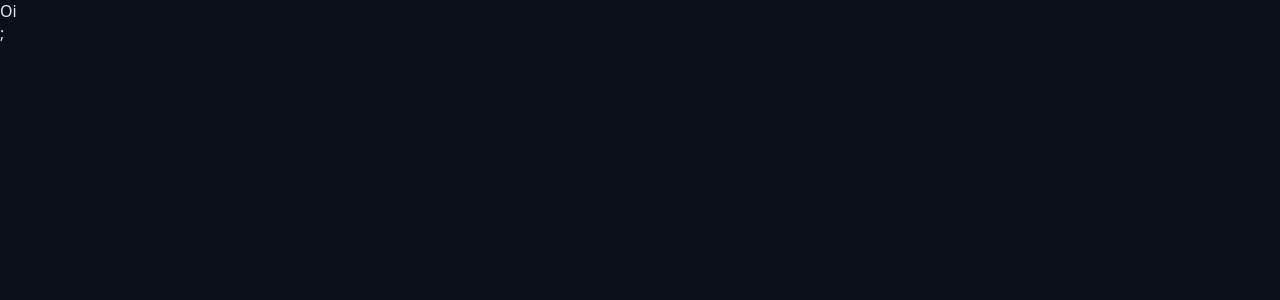
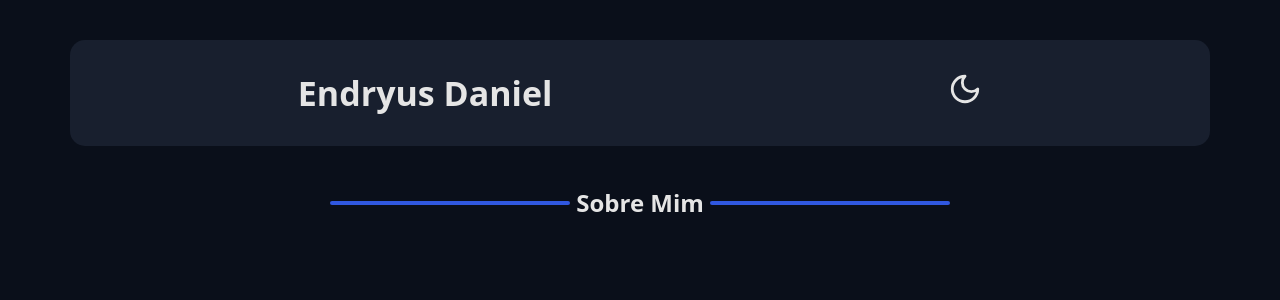
Before and after one commit to Dryzera/portfolio, a React (Vite) app: page / in a window 1280 px wide. Shown: the top 300 px of the page. Built offline with nearby package versions, Linux system fonts and the light colour scheme.

Commit message:
creating the: header, default container, light and dark theme and connect aos libary

```diff
--- a/index.html
+++ b/index.html
@@ -1,5 +1,5 @@
 <!DOCTYPE html>
-<html lang="pt-BR">
+<html lang="pt-BR" data-theme="dark">
   <head>
     <meta charset="UTF-8" />
     <link rel="icon" type="image/svg+xml" href="/images/favicons/favicon.svg" />
--- a/package.json
+++ b/package.json
@@ -10,11 +10,14 @@
         "preview": "vite preview"
     },
     "dependencies": {
+        "aos": "^3.0.0-beta.6",
+        "lucide-react": "^0.508.0",
         "react": "^19.1.0",
         "react-dom": "^19.1.0"
     },
     "devDependencies": {
         "@eslint/js": "^9.25.0",
+        "@types/aos": "^3.0.7",
         "@types/react": "^19.1.2",
         "@types/react-dom": "^19.1.2",
         "@vitejs/plugin-react-swc": "^3.9.0",
--- a/src/App.tsx
+++ b/src/App.tsx
@@ -1,11 +1,17 @@
-import { Container } from './components/Container';
+import { AboutMe } from './components/AboutMe';
+import { Header } from './components/Header';
+import AOS from 'aos';
 
+import 'aos/dist/aos.css';
 import './styles/globalApp.css';
+
+AOS.init();
 
 function App() {
   return (
     <>
-      <Container />;
+      <Header />
+      <AboutMe />
     </>
   );
 }
--- /dev/null
+++ b/src/components/AboutMe/index.tsx
@@ -0,0 +1,14 @@
+import { Container } from '../Container';
+import styles from './styles.module.css';
+
+export function AboutMe() {
+  return (
+    <Container animate={'fade-right'}>
+      <div className={styles.titleSect}>
+        <div className='linha'></div>
+        <h2>Sobre Mim</h2>
+        <div className='linha'></div>
+      </div>
+    </Container>
+  );
+}
--- /dev/null
+++ b/src/components/AboutMe/styles.module.css
@@ -0,0 +1,12 @@
+.container {
+  margin: 0 2rem;
+}
+
+.titleSect {
+  display: flex;
+  align-items: center;
+  gap: 0.6rem;
+  width: 50%;
+  margin: 0 auto;
+  justify-content: center;
+}
--- a/src/components/Container/index.tsx
+++ b/src/components/Container/index.tsx
@@ -1,7 +1,16 @@
-export function Container() {
-    return (
-        <div className='container'>
-            <div className='content'>Oi</div>
-        </div>
-    );
+import styles from './styles.module.css';
+
+type ContainerProps = {
+  children: React.ReactNode;
+  animate?: 'fade-right' | 'fade-left' | 'zoom-out-right' | null;
+};
+
+export function Container({ children, animate = null }: ContainerProps) {
+  return (
+    <div className={styles.container}>
+      <div className='content' data-aos={animate}>
+        {children}
+      </div>
+    </div>
+  );
 }
--- a/src/components/Container/styles.module.css
+++ b/src/components/Container/styles.module.css
@@ -0,0 +1,3 @@
+.container {
+  margin: 0 2rem;
+}
--- /dev/null
+++ b/src/components/Header/index.tsx
@@ -0,0 +1,33 @@
+import { useEffect, useState } from 'react';
+import styles from './styles.module.css';
+import { MoonIcon, SunIcon } from 'lucide-react';
+
+export function Header() {
+  const [theme, setTheme] = useState(() => {
+    return localStorage.getItem('theme') || 'dark';
+  });
+
+  function handleChangeTheme() {
+    setTheme(prev => {
+      return prev === 'dark' ? 'light' : 'dark';
+    });
+  }
+
+  useEffect(() => {
+    document.documentElement.setAttribute('data-theme', theme);
+    localStorage.setItem('theme', theme);
+  }, [theme]);
+
+  return (
+    <header className={styles.header}>
+      <div className={`${styles.item} ${styles.name}`}>Endryus Daniel</div>
+      <div className={styles.item}>
+        {theme === 'light' ? (
+          <SunIcon onClick={handleChangeTheme} />
+        ) : (
+          <MoonIcon onClick={handleChangeTheme} />
+        )}
+      </div>
+    </header>
+  );
+}
--- /dev/null
+++ b/src/components/Header/styles.module.css
@@ -0,0 +1,21 @@
+.header {
+  background-color: var(--gray-800);
+  display: flex;
+  justify-content: space-around;
+  margin: 4rem 7rem;
+  padding: 3rem;
+  border-radius: 1.5rem;
+}
+
+.item {
+  font-size: 3.4rem;
+}
+
+.item svg {
+  width: 3.4rem;
+  height: 3.4rem;
+}
+
+.name {
+  font-weight: bold;
+}
--- a/src/styles/globalApp.css
+++ b/src/styles/globalApp.css
@@ -15,3 +15,10 @@ body {
   color: var(--text-default);
   font-size: 1.6rem;
 }
+
+.linha {
+  flex: 1;
+  height: 4px;
+  background-color: var(--primary-light);
+  border-radius: 2px;
+}
--- a/src/styles/theme.css
+++ b/src/styles/theme.css
@@ -31,3 +31,37 @@
 
   --text-default: #e5e5e5;
 }
+
+:root[data-theme='light'] {
+  --gray-900: #e6e9f0;
+  --gray-800: #cdd3e1;
+  --gray-700: #aab3cc;
+  --gray-600: #555f7d;
+  --gray-500: #454f6a;
+  --gray-400: #363d56;
+  --gray-300: #272f43;
+  --gray-200: #181f2e;
+  --gray-100: #0a0f1a;
+
+  --primary: #0b31b2;
+  --primary-light: #3058e0;
+  --primary-dark: #042185;
+
+  --success: #42be4f;
+  --error: #fa1c1c;
+  --info: #1f54fc;
+  --warning: #dbc130;
+
+  --link-color: #838388;
+  --link-hover: #5c5c5f;
+
+  --text-over-primary: #0a0f1a;
+  --text-over-primary-dark: #e6e9f0;
+  --text-over-primary-light: #0a0f1a;
+  --text-over-success: #0a0f1a;
+  --text-over-warning: #0a0f1a;
+  --text-over-error: #e6e9f0;
+  --text-over-info: #0a0f1a;
+
+  --text-default: #101421;
+}
```
Also changed, not shown: 1 other file (tests, documents, lock files or other folders).
